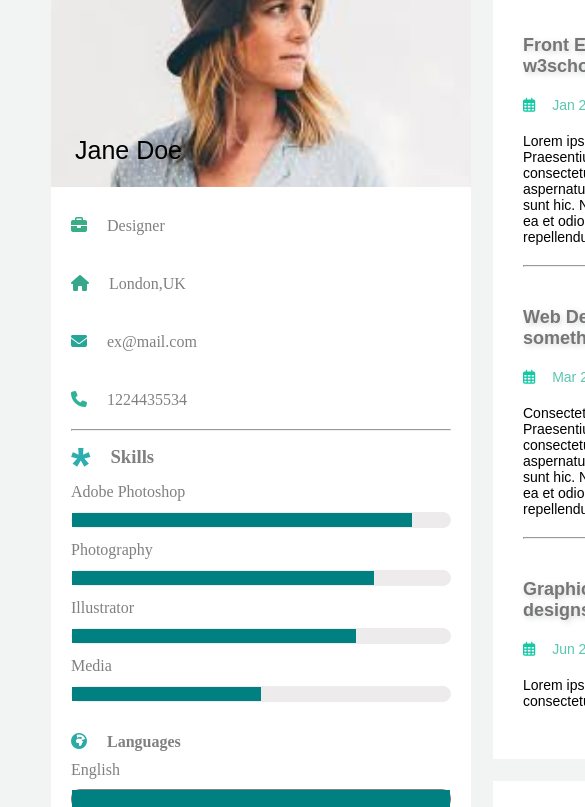
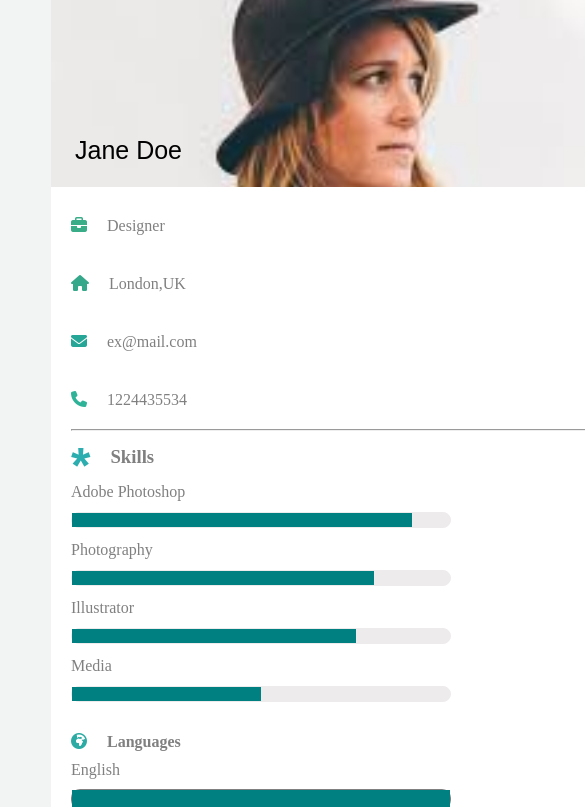
Before and after one commit to MariamaBalde/TemplatesCv, a plain HTML site: page index.html in a window 390 px wide. Shown: the part 134-941 px from the top of the page, 585 px wide, since content can reach past the window. Drawn offline with Linux system fonts and the light colour scheme.

Commit message:
first1 commit

```diff
--- a/index.css
+++ b/index.css
@@ -245,3 +245,16 @@ progress::-webkit-progress-bar {
 .footer div a{
     color: white;
 }
+
+
+@media only screen and (max-width: 600px) {
+   /* body {
+      display: none;
+    } */
+.main{
+    display: flex;
+    flex-direction: column;
+    gap: 20px;
+    padding: 20px 50px 20px 50px;
+   }
+  }
```
